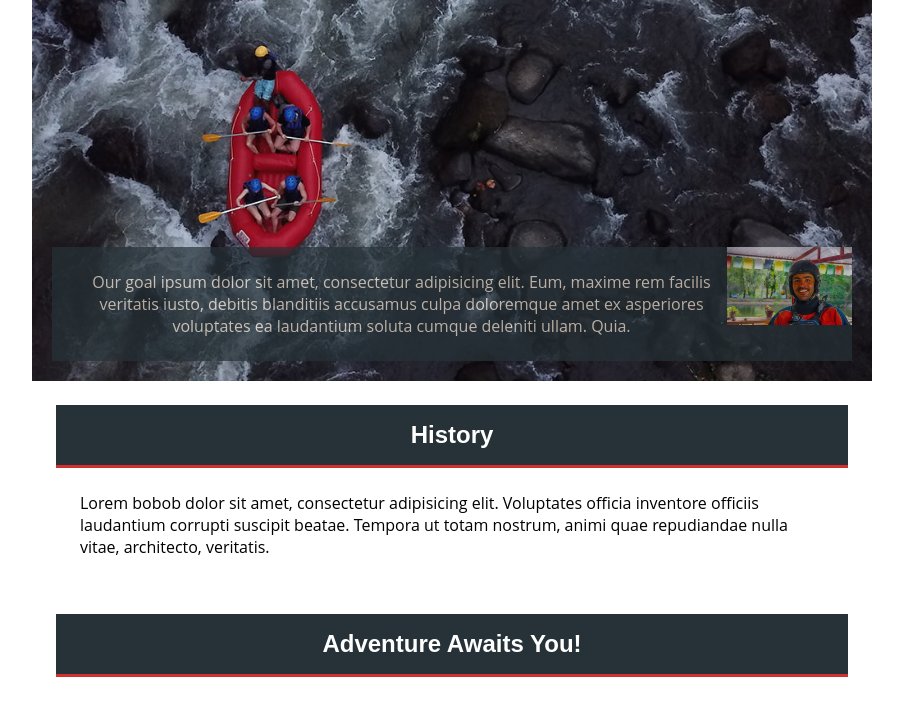
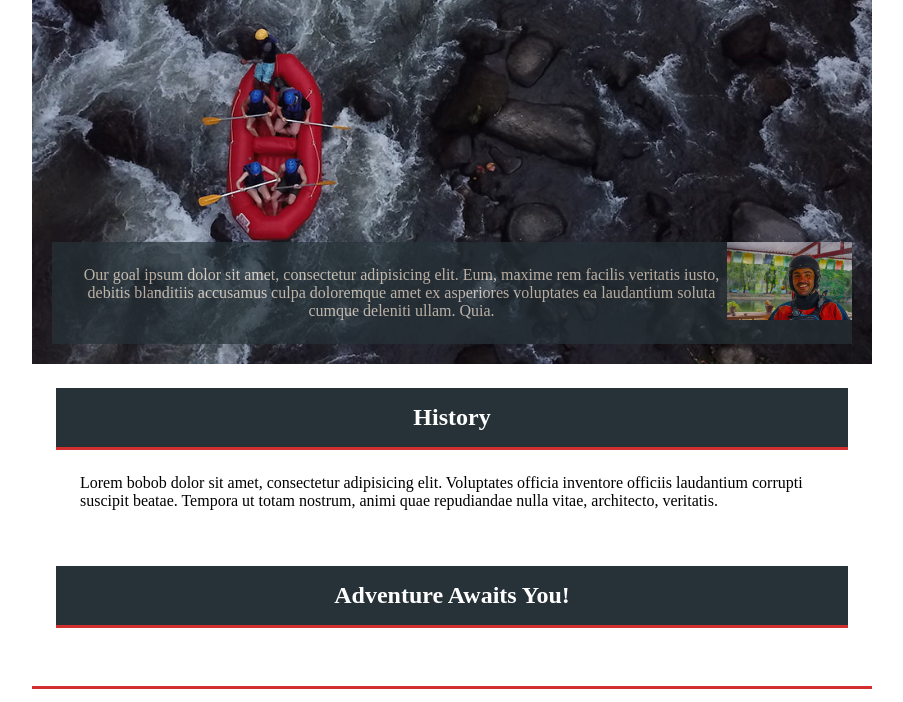
Before and after one commit to DA-IsaacUdofia/wdd130, a plain HTML site: page wwr/about.html in a window 1280 px wide. Shown: the part 398-1100 px from the top of the page, without its empty margins (188-1091 px from the left). Drawn offline with Linux system fonts and the light colour scheme.

Commit message:
final edits

```diff
--- a/wwr/styles/rafting.css
+++ b/wwr/styles/rafting.css
@@ -1,8 +1,6 @@
 :root {
     --primary-color: #263238;
     --accent-color: #D32F2F;
-    --heading-font: "Oswald", sans-serif;
-    --body-font: "Open Sans", sans-serif;
 }
 
 * {
@@ -11,20 +9,11 @@
     box-sizing: border-box;
 }
 
-body {
-    font-family: var(--body-font);
-}
-
 header,
 main,
 footer {
     width: 840px;
     margin: 0 auto;
-}
-
-h1,
-h2 {
-    font-family: var(--heading-font);
 }
 
 nav,
```
